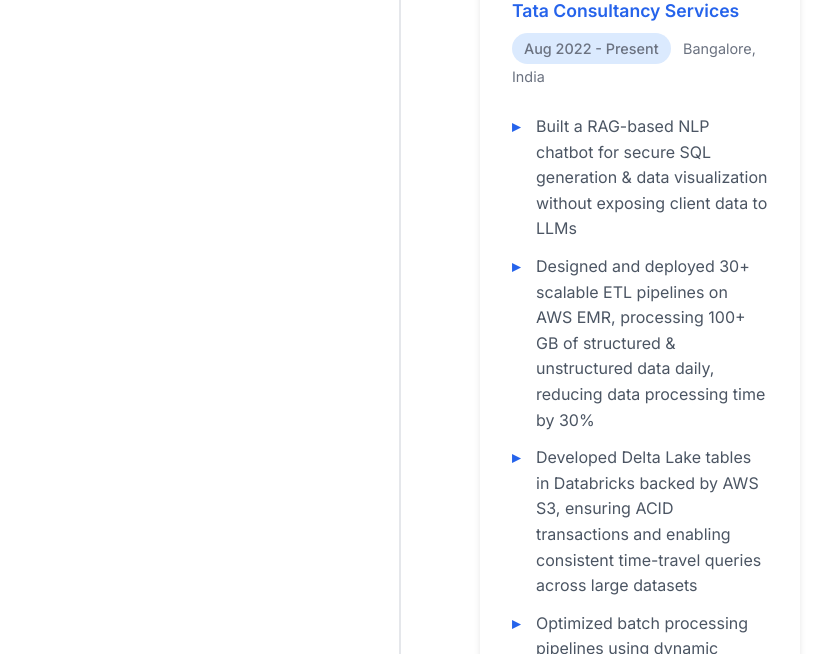
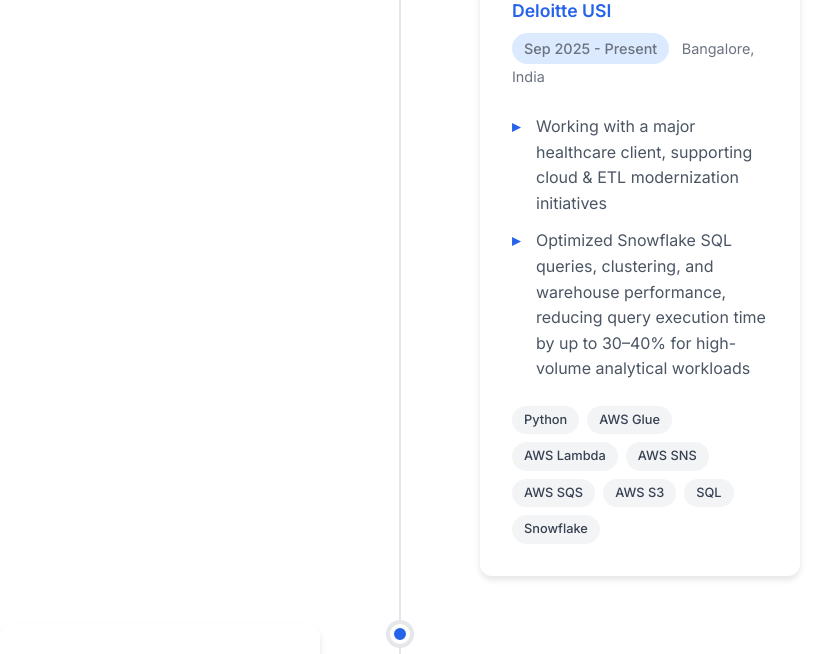
Before and after one commit to anshulsingh-py/portfolio, a plain HTML site: page index.html in a window 1280 px wide. Shown: the part 1830-2484 px from the top of the page, without its empty margins (240-1071 px from the left). Drawn offline with Linux system fonts and the light colour scheme.

Commit message:
new exprience

```diff
--- a/index.html
+++ b/index.html
@@ -127,8 +127,35 @@
                     <div class="timeline-content">
                         <div class="timeline-header">
                             <h3>Data Engineer</h3>
+                            <span class="company">Deloitte USI</span>
+                            <span class="duration">Sep 2025 - Present</span>
+                            <span class="location">Bangalore, India</span>
+                        </div>
+                        <div class="timeline-description">
+                            <ul>
+                                <li>Working with a major healthcare client, supporting cloud & ETL modernization initiatives</li>
+                                <li>Optimized Snowflake SQL queries, clustering, and warehouse performance, reducing query execution time by up to 30–40% for high-volume analytical workloads</li>
+                            </ul>
+                        </div>
+                        <div class="timeline-tech">
+                            <span class="tech-tag">Python</span>
+                            <span class="tech-tag">AWS Glue</span>
+                            <span class="tech-tag">AWS Lambda</span>
+                            <span class="tech-tag">AWS SNS</span>
+                            <span class="tech-tag">AWS SQS</span>
+                            <span class="tech-tag">AWS S3</span>
+                            <span class="tech-tag">SQL</span>
+                            <span class="tech-tag">Snowflake</span>
+                        </div>
+                    </div>
+                </div>
+                <div class="timeline-item">
+                    <div class="timeline-dot"></div>
+                    <div class="timeline-content">
+                        <div class="timeline-header">
+                            <h3>Data Engineer</h3>
                             <span class="company">Tata Consultancy Services</span>
-                            <span class="duration">Aug 2022 - Present</span>
+                            <span class="duration">Aug 2022 - Sep 2025</span>
                             <span class="location">Bangalore, India</span>
                         </div>
                         <div class="timeline-description">
@@ -313,7 +340,7 @@
                 <div class="achievement-list">
                     <div class="achievement">
                         <i class="fas fa-code"></i>
-                        <span>Knight @ LeetCode (Rating: 1975)</span>
+                        <span>Knight @ LeetCode (Rating: 2001)</span>
                     </div>
                     <div class="achievement">
                         <i class="fas fa-download"></i>
```
